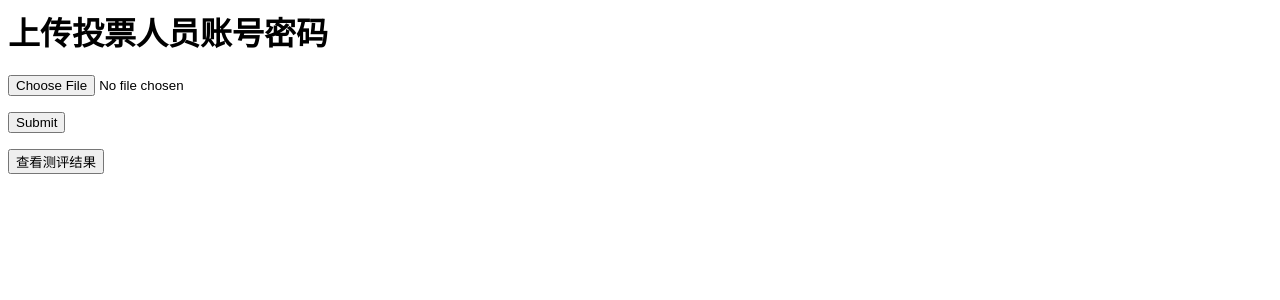
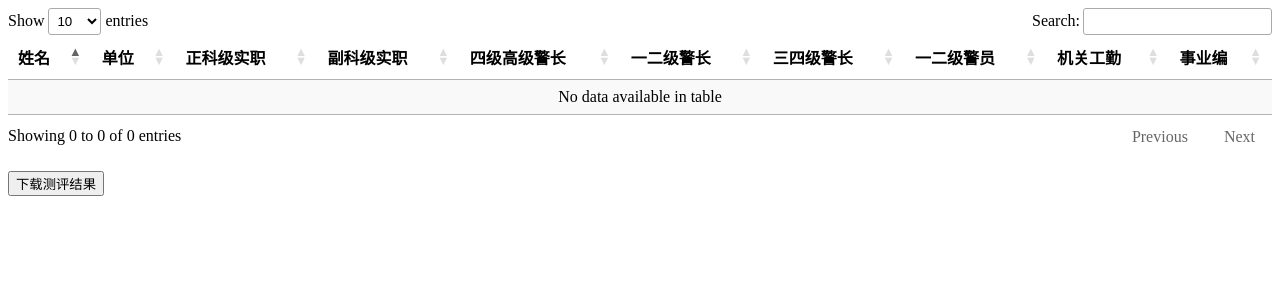
Before and after one commit to Guo-l-t/Django_jnsqzgljds, a Django app: template templates/zong.html in a window 1280 px wide. Shown: the top 300 px of the page. Run offline with Django 3.2, Linux system fonts and the light colour scheme; the template is opened without the code that fills it, so the values that code supplies are empty; some libraries are stand-ins or nearby versions.

Commit message:
查看用户投票结果

```diff
--- a/backend/views.py
+++ b/backend/views.py
@@ -1,18 +1,13 @@
 import json
-import os
 from io import BytesIO
-
 import xlrd
 from django.db import transaction
 from django.http import HttpResponse, JsonResponse, StreamingHttpResponse
 from django.shortcuts import render
-import simplejson
 from xlwt import Workbook
-
 from backend.models import User
 from utils import user, btpr, count_youxiu, vote_session
 import urllib.parse
-
 
 
 def index(request):
@@ -137,6 +132,26 @@
         r = user.get_user_vote_state(u_name)
         # count_yx = count_youxiu.getCount(date)
     return JsonResponse(json.dumps(r), safe=False)
+
+
+def get_datatables(request):
+    data_list = []
+    u = user.get_all_users()
+    for data_info in u:
+        data_list.append({
+            'username': data_info.username,
+            'danwei': data_info.danwei.replace(str(1), '已测评').replace(str(0), '未测评'),
+            'zkjsz': data_info.zkjsz.replace(str(1), '已测评').replace(str(0), '未测评'),
+            'fkjsz': data_info.fkjsz.replace(str(1), '已测评').replace(str(0), '未测评'),
+            'sjgjjz': data_info.sjgjjz.replace(str(1), '已测评').replace(str(0), '未测评'),
+            'yejjz': data_info.yejjz.replace(str(1), '已测评').replace(str(0), '未测评'),
+            'ssjjz': data_info.ssjjz.replace(str(1), '已测评').replace(str(0), '未测评'),
+            'yejjy': data_info.yejjy.replace(str(1), '已测评').replace(str(0), '未测评'),
+            'jggq': data_info.jggq.replace(str(1), '已测评').replace(str(0), '未测评'),
+            'sjb': data_info.sjb.replace(str(1), '已测评').replace(str(0), '未测评'),
+        })
+    data_dic = {'data': data_list}
+    return HttpResponse(json.dumps(data_dic))
 
 
 def upload(request):
@@ -310,8 +325,8 @@
             count_b = 0
             count_c = 0
             count_d = 0
-    for i in danwei:
-        print(i['u_btpr']+'---'+i['u_leixing']+'----'+str(i['count_a'])+'----'+str(i['count_b'])+'----'+str(i['count_c'])+'----'+str(i['count_d']))
+    # for i in danwei:
+    #     print(i['u_btpr']+'---'+i['u_leixing']+'----'+str(i['count_a'])+'----'+str(i['count_b'])+'----'+str(i['count_c'])+'----'+str(i['count_d']))
 
     # 创建工作簿
     ws = Workbook(encoding='utf-8')
@@ -346,10 +361,10 @@
             w = ws.add_sheet(u"单位")
             # 写入表头
             w.write(0, 0, u'测评单位')
-            w.write(0, 1, u'好 个数')
-            w.write(0, 2, u'较好 个数')
-            w.write(0, 3, u'一般 个数')
-            w.write(0, 4, u'差 个数')
+            w.write(0, 1, u'好(个数)')
+            w.write(0, 2, u'较好(个数)')
+            w.write(0, 3, u'一般(个数)')
+            w.write(0, 4, u'差(个数)')
             # 写入数据
             for m in danwei:
                 u_btpr = m['u_btpr']
--- a/templates/zong.html
+++ b/templates/zong.html
@@ -1,15 +1,77 @@
 
 
-{% block content %}
+{#{% block content %}#}
+{#<body>#}
+{#    <h1>上传投票人员账号密码</h1>#}
+{#     <form id="form"  enctype="multipart/form-data" action="/upload/" method="post">#}
+{#      <p><input id="paper_file" class="paper_file" type="file"  name="file"></p>#}
+{#         <input type="submit" name="提交">#}
+{#    </form>#}
+{##}
+{#<p>未测评人员如下：</p>#}
+{#        #}
+{##}
+{##}
+{##}
+{##}
+{#    <form id="form"  enctype="multipart/form-data" action="/download_result/" method="post">#}
+{#         <p><input type="submit" value="查看测评结果"></p>#}
+{#    </form>#}
+{#</body>#}
+{#{% endblock %}#}
+
+<!DOCTYPE html>
+<html lang="en">
+<head>
+    <meta charset="UTF-8">
+    <title>Title</title>
+    <script src="https://code.jquery.com/jquery-3.3.1.js"></script>
+    <script src="https://cdn.datatables.net/1.10.19/js/jquery.dataTables.min.js"></script>
+    <link rel="stylesheet" href="https://cdn.datatables.net/1.10.19/css/jquery.dataTables.min.css">
+</head>
+
 <body>
-    <h1>上传投票人员账号密码</h1>
-     <form id="form"  enctype="multipart/form-data" action="/upload/" method="post">
-      <p><input id="paper_file" class="paper_file" type="file"  name="file"></p>
-         <input type="submit" name="提交">
-    </form>
+    <table id="example" class="display" style="width:100%">
+        <thead>
+            <tr>
+                <th>姓名</th>
+                <th>单位</th>
+                <th>正科级实职</th>
+                <th>副科级实职</th>
+                <th>四级高级警长</th>
+                <th>一二级警长</th>
+                <th>三四级警长</th>
+                <th>一二级警员</th>
+                <th>机关工勤</th>
+                <th>事业编</th>
+            </tr>
+        </thead>
+    </table>
 
     <form id="form"  enctype="multipart/form-data" action="/download_result/" method="post">
-         <p><input type="submit" value="查看测评结果"></p>
+         <p><input type="submit" value="下载测评结果"></p>
     </form>
 </body>
-{% endblock %}
+<script>
+    $(document).ready(function() {
+    $('#example').DataTable( {
+        "ajax": "/datatables/",
+        "columns": [
+            { "data": "username" },
+            { "data": "danwei" },
+            { "data": "zkjsz" },
+            { "data": "fkjsz" },
+            { "data": "sjgjjz" },
+            { "data": "yejjz" },
+            { "data": "ssjjz" },
+            { "data": "yejjy" },
+            { "data": "jggq" },
+            { "data": "sjb" },
+        ],
+        "language": {
+            "url": "//cdn.datatables.net/plug-ins/9dcbecd42ad/i18n/Chinese.json"//#语言，现在用的是中文，其他的语言在http:cdn.datatables.net/plug-ins/9dcbecd42ad/i18n/可以找到
+        }
+    } );
+} );
+</script>
+</html>
--- a/utils/user.py
+++ b/utils/user.py
@@ -97,6 +97,9 @@
         v.save()  # 调用save方法进行保存
 
 
+def get_all_users():
+    u = User.objects.all()
+    return u
 
 
 
--- a/zzc_admin/urls.py
+++ b/zzc_admin/urls.py
@@ -25,5 +25,6 @@
     path('vx_xxx_btpr/', views.vx_xxx_btpr),
     path('vx_xxx_insert_tpxx/', views.vx_xxx_insert_tpxx),
     path('upload/', views.upload),
-    path('download_result/', views.download_result)
+    path('download_result/', views.download_result),
+    path('datatables/', views.get_datatables)
 ]
```
